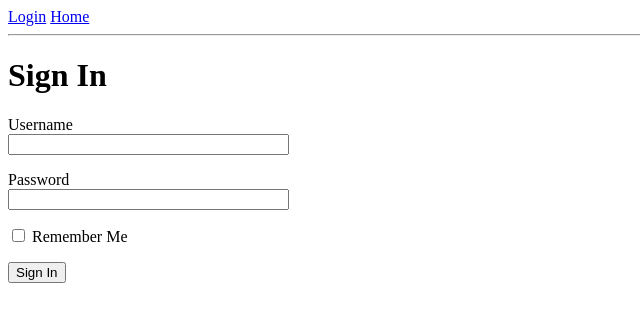
After one commit to victorcocuz/FSDN-Farm-Shop, a Flask app: page /login in a window 1280 px wide. The commit adds this page. Shown: the top 322 px of the page, without its empty margins (0-640 px from the left). Run offline with Flask 2, Linux system fonts and the light colour scheme.

Commit message:
added wtf forms and tested login forms, added config

```diff
--- a/application/__init__.py
+++ b/application/__init__.py
@@ -1,10 +1,12 @@
 import logging
 from flask import Flask, jsonify
-# from config import DevelopmentConfig
+from config import DevelopmentConfig
+
+# from .. import config
 
 def create_app(test_config=None):
-	app = Flask(__name__, instance_relative_config=True)
-	# app.config.from_object(DevelopmentConfig)
+	app = Flask(__name__)
+	app.config.from_object(DevelopmentConfig)
 
 	logging.basicConfig()
 	logging.getLogger().setLevel(logging.DEBUG)
--- a/application/forms.py
+++ b/application/forms.py
@@ -0,0 +1,9 @@
+from flask_wtf import FlaskForm
+from wtforms import StringField, PasswordField, BooleanField, SubmitField
+from wtforms.validators import DataRequired
+
+class LoginForm(FlaskForm):
+	username = StringField('Username', validators=[DataRequired()])
+	password = PasswordField('Password', validators=[DataRequired()])
+	remember_me = BooleanField('Remember Me')
+	submit = SubmitField('Sign In')
--- a/application/templates/base.html
+++ b/application/templates/base.html
@@ -1,15 +1,27 @@
 <!DOCTYPE html>
 <html>
 	<head>
-		{%if title %}
+		{% if title %}
 		<title>{{ title }} - Farm Shops</title>
 		{% else %}
 		<title>Welcome to the Farm Shops app</title>
 		{% endif %}
 	</head>
 	<body>
-		<div> Farm Shop App: <a href="/index">Home</a></div>
+		<div>
+			<a href="{{ url_for('login') }}">Login</a>
+			<a href="{{ url_for('index') }}">Home</a>
+		</div>
 		<hr>
+		{% with messages = get_flashed_messages() %}
+		{% if messages %}
+		<ul>
+			{% for message in messages %}
+			<li>{{ message }}</li>
+			{% endfor %}
+		</ul>
+		{% endif %}
+		{% endwith %}
 		{% block content %}{% endblock %}
 	</body>
 </html>
--- /dev/null
+++ b/application/templates/login.html
@@ -0,0 +1,26 @@
+{% extends "base.html" %}
+
+{% block content %}
+	<h1>Sign In</h1>
+	<form action="" method="POST" novalidate>
+		{{ form.hidden_tag() }}
+		<p>
+			{{ form.username.label }}<br>
+			{{ form.username(size=32) }}
+			{% for error in form.username.errors %}
+			<span style="color: red;">[{{ error }}]</span>
+			{% endfor %}
+		</p>
+		<p>
+			{{ form.password.label }}<br>
+			{{ form.password(size=32) }}
+			{% for error in form.password.errors %}
+			<span style="color: red;">[{{ error }}]</span>
+			{% endfor %}
+		</p>
+		<p>
+			{{ form.remember_me() }} {{ form.remember_me.label }}
+		</p>
+		<p>{{ form.submit() }}</p>
+	</form>
+{% endblock %}
--- a/application/views.py
+++ b/application/views.py
@@ -1,9 +1,10 @@
-from flask import Flask, jsonify, render_template
+from flask import render_template, flash, redirect, url_for
 from flask import current_app as app
+from application.forms import LoginForm
 
 @app.route('/')
 @app.route('/index')
-def hello():
+def index():
 	user = {'username': 'Miguel'}
 	posts = [
 		{
@@ -16,3 +17,12 @@ def hello():
 		}
 	]
 	return render_template('index.html', title='Home', user=user, posts=posts)
+
+@app.route('/login', methods=['GET', 'POST'])
+def login():
+	form = LoginForm()
+	if form.validate_on_submit():
+		flash('Login requested for user {}, remember_me={}'.format(
+			form.username.data, form.remember_me.data))
+		return redirect(url_for('index'))
+	return render_template('login.html', title='sign In', form=form)
--- a/config.py
+++ b/config.py
@@ -7,7 +7,7 @@ class Config(object):
 	CSRF_ENABLED = True
 	SECRET_KEY = 'this-is-my-secret-key'
 
-class ProductionConfig(config):
+class ProductionConfig(Config):
 	DEBUG = False
 
 class StagingConfig(Config):
```
